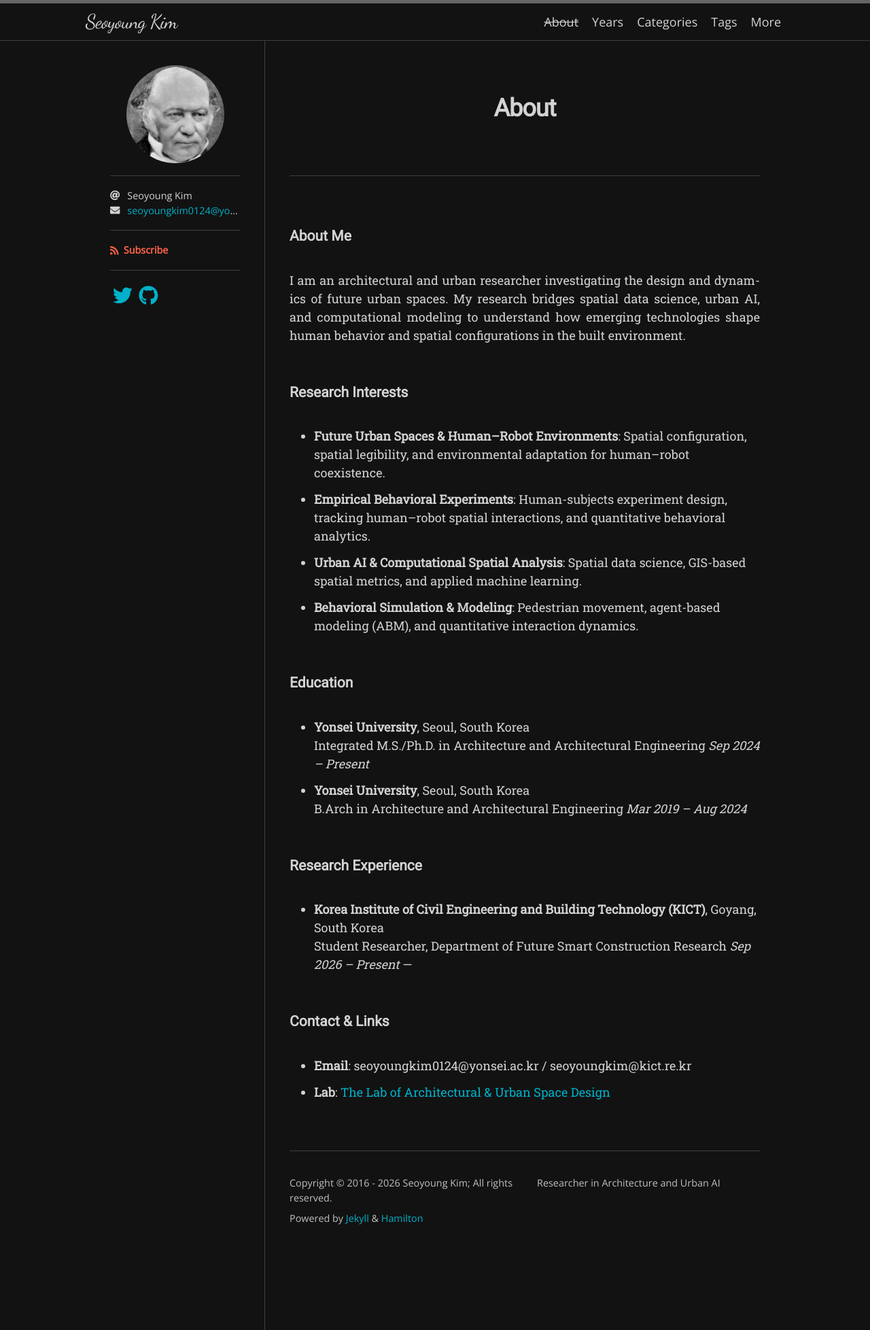
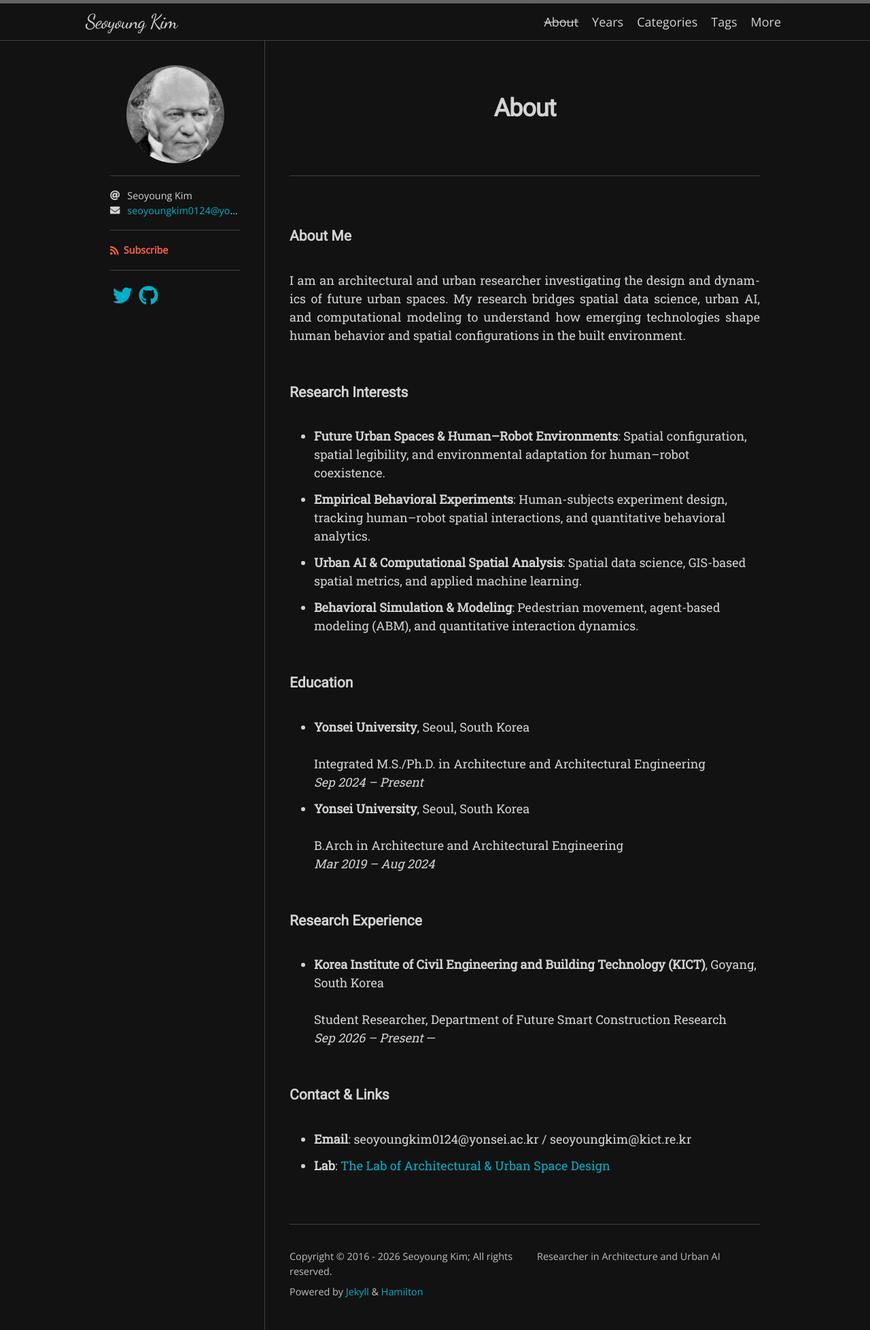
Before and after one commit to seoyoung-git/seoyoung-git.github.io, a Jekyll site: the page built from about.md, in a window 1280 px wide. Shown: the whole page at 68% size. Built offline with Jekyll 4.4.1, drawn with Linux system fonts in a browser that asks for light colours; nearby versions of some CDN libraries; some web fonts are replaced.

```diff
--- a/about.md
+++ b/about.md
@@ -14,16 +14,16 @@ I am an architectural and urban researcher investigating the design and dynamics
 * **Behavioral Simulation & Modeling**: Pedestrian movement, agent-based modeling (ABM), and quantitative interaction dynamics.
 
 ### Education
-* **Yonsei University**, Seoul, South Korea
-  Integrated M.S./Ph.D. in Architecture and Architectural Engineering
+* **Yonsei University**, Seoul, South Korea<br>
+  Integrated M.S./Ph.D. in Architecture and Architectural Engineering<br>
   *Sep 2024 – Present*
-* **Yonsei University**, Seoul, South Korea
-  B.Arch in Architecture and Architectural Engineering
+* **Yonsei University**, Seoul, South Korea<br>
+  B.Arch in Architecture and Architectural Engineering<br>
   *Mar 2019 – Aug 2024*
 
 ### Research Experience
-* **Korea Institute of Civil Engineering and Building Technology (KICT)**, Goyang, South Korea
-  Student Researcher, Department of Future Smart Construction Research
+* **Korea Institute of Civil Engineering and Building Technology (KICT)**, Goyang, South Korea<br>
+  Student Researcher, Department of Future Smart Construction Research<br>
   *Sep 2026 – Present*
 ---
 
```
